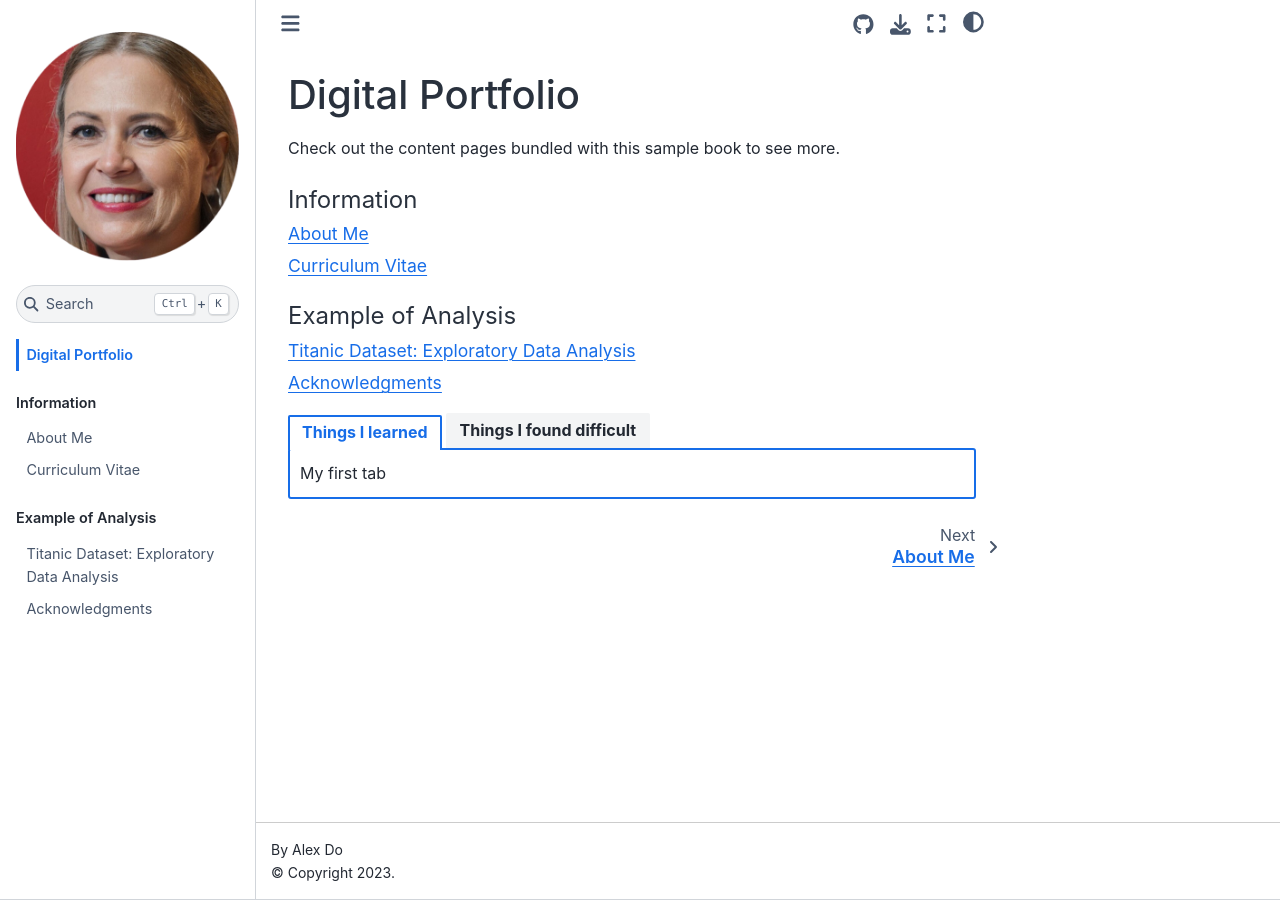
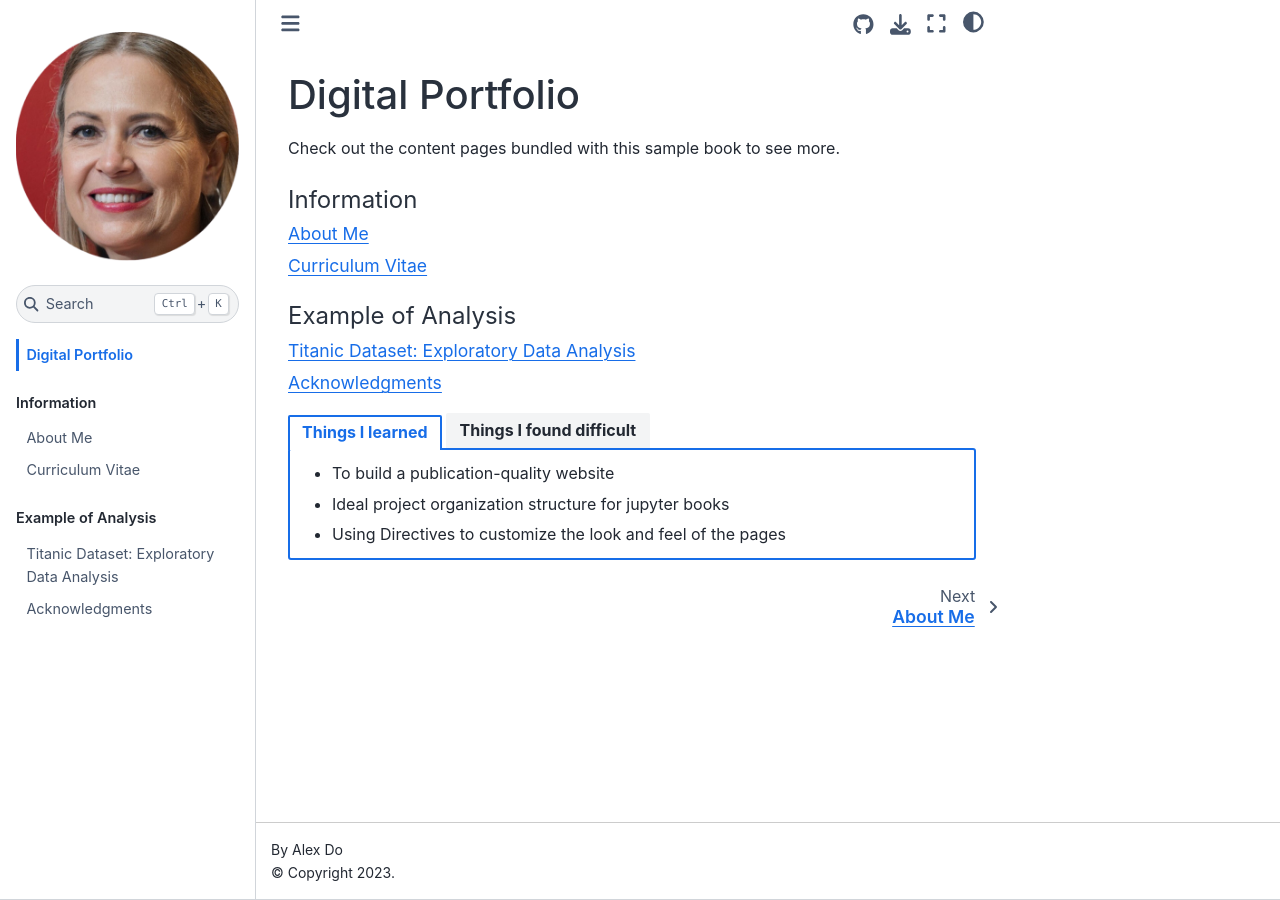
Before and after one commit to nadimkhn/digital-portfolio, a Jupyter Book: the page built from intro.md, in a window 1280 px wide. Built offline with Jupyter Book 1.0.4 settings and Sphinx 7.4.7 and the Sphinx Book theme 1.1.4, drawn with Linux system fonts in a browser that asks for light colours.

Commit message:
Update intro.md file

`````diff
--- a/intro.md
+++ b/intro.md
@@ -7,10 +7,14 @@
 
 ````{tab-set}
 ```{tab-item} Things I learned
-My first tab
+- To build a publication-quality website
+- Ideal project organization structure for jupyter books
+- Using Directives to customize the look and feel of the pages
 ```
 
 ```{tab-item} Things I found difficult
-My second tab with `code`
+- Creating and using references.bib files
+- Executing the Titanics EDA file
+- Creating section labels and referencing back to them
 ```
 ````
`````
Also changed, not shown: analysis_example.ipynb.
